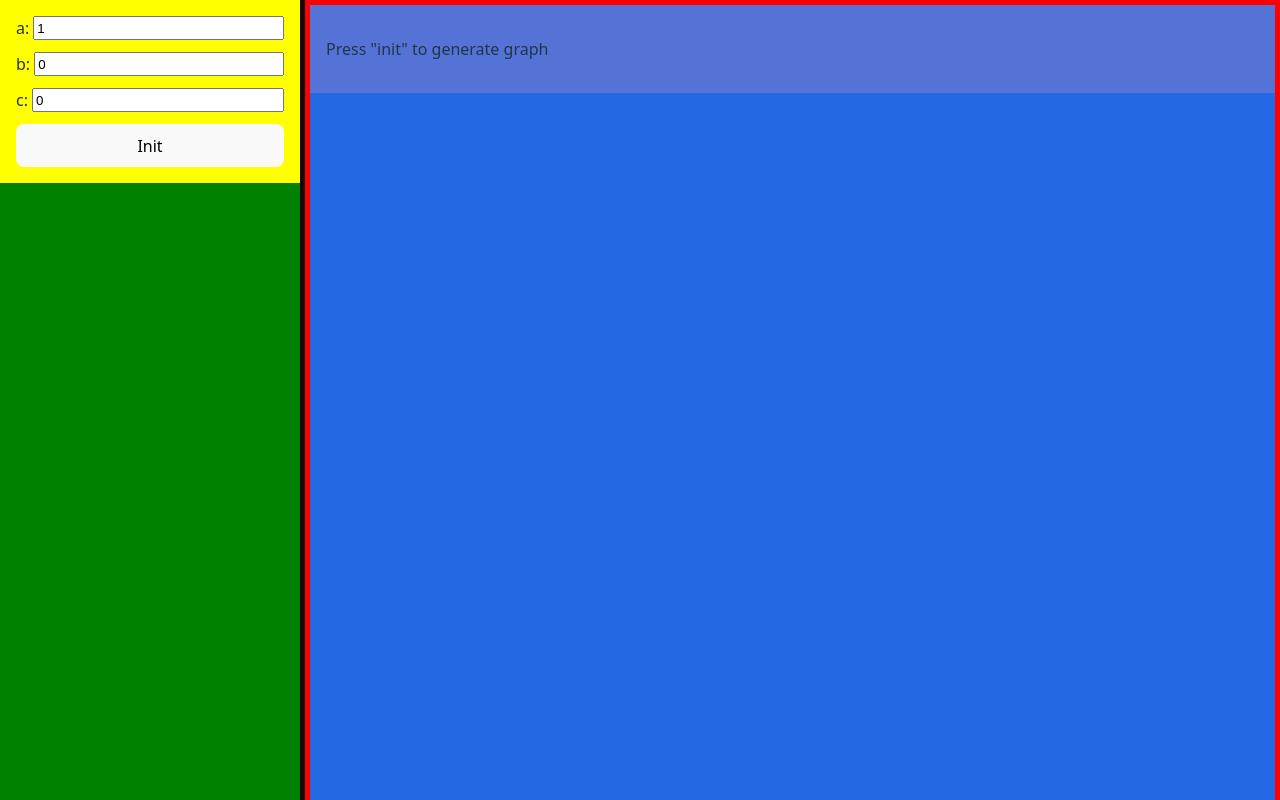
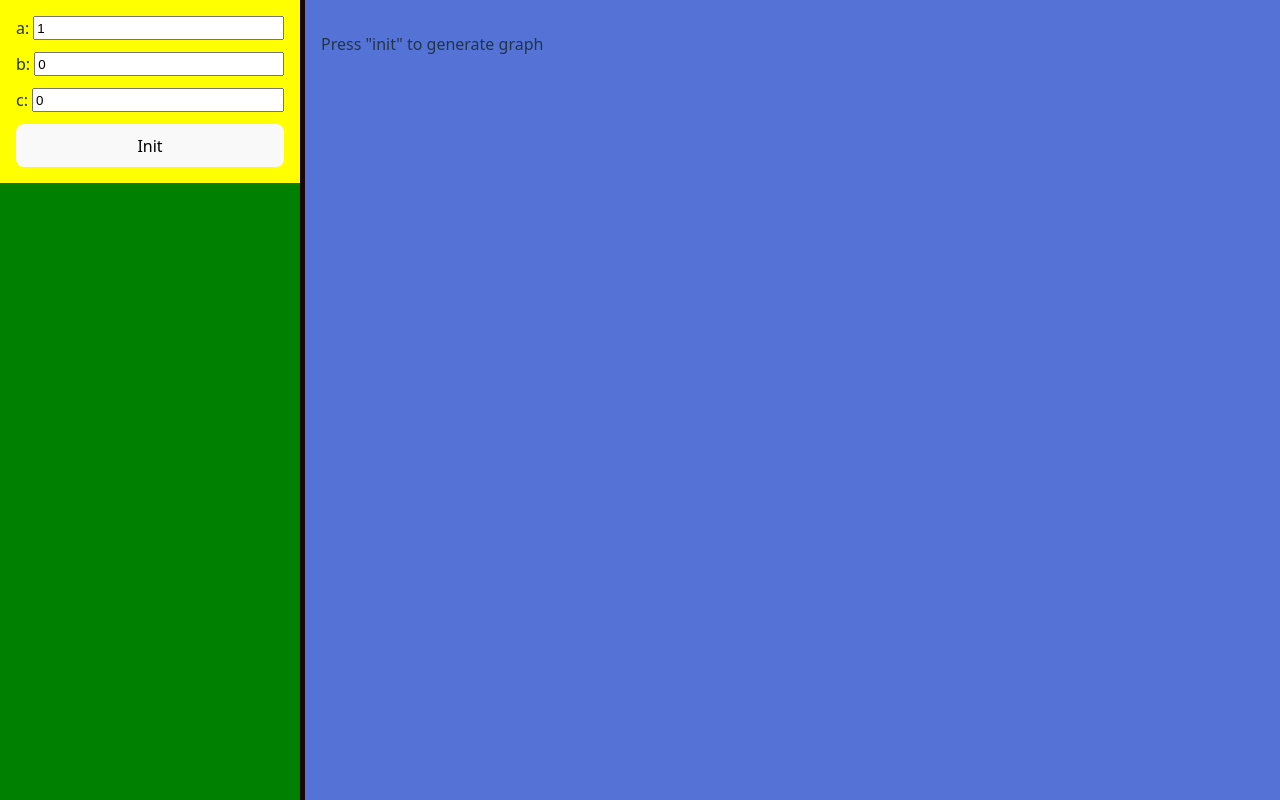
Before and after one commit to fontmaniac/finprojecto-spa, a React (Vite) app: page / in a window 1280 px wide. Built offline with nearby package versions, Linux system fonts and the light colour scheme.

Commit message:
.main -> .mainarea in Layout context; found and fixed missing height: 100%

```diff
--- a/src/App.jsx
+++ b/src/App.jsx
@@ -21,9 +21,9 @@ function App() {
       <Layout.Sidebar width="100%">
         <NavBar onInit={handleInit} />
       </Layout.Sidebar>
-      <Layout.Main>
+      <Layout.MainArea>
         <MainView a={params.a} b={params.b} c={params.c} trigger={refreshKey} />
-      </Layout.Main>
+      </Layout.MainArea>
     </ResizableSplitViewHorizontal>
   );
 }
--- a/src/components/Layout.jsx
+++ b/src/components/Layout.jsx
@@ -17,13 +17,13 @@ function Sidebar({ children, width = '450px' }) {
     );
 }
 
-function Main({ children }) {
+function MainArea({ children }) {
     return (
-        <div style={{ flex: 1 }}>
+        <div style={{ flex: 1, height: '100%' }}>
             {children}
         </div>
     );
 }
 
 Layout.Sidebar = Sidebar;
-Layout.Main = Main;
+Layout.MainArea = MainArea;
--- a/src/components/ResizableSplitViewHorizontal.jsx
+++ b/src/components/ResizableSplitViewHorizontal.jsx
@@ -31,7 +31,7 @@ export function ResizableSplitViewHorizontal({ children }) {
         };
     }, []);
 
-    const [sidebar, main] = React.Children.toArray(children);
+    const [sidebar, mainarea] = React.Children.toArray(children);
 
     return (
         <div className={styles.container}>
@@ -39,8 +39,8 @@ export function ResizableSplitViewHorizontal({ children }) {
                 {sidebar}
             </div>
             <div className={styles.divider} onMouseDown={handleMouseDown} />
-            <div className={styles.main}>
-                {main}
+            <div className={styles.mainarea}>
+                {mainarea}
             </div>
         </div>
     );
--- a/src/components/ResizableSplitViewHorizontal.module.css
+++ b/src/components/ResizableSplitViewHorizontal.module.css
@@ -1,8 +1,8 @@
 .container {
     display: flex;
     flex-direction: row;
-    height: 100vh;
-    width: 100vw;
+    height: 100%;
+    width: 100%;
     overflow: hidden;
 }
 
@@ -19,11 +19,10 @@
     background-color: #1b0404;
 }
 
-.main {
+.mainarea {
     flex: 1;
     height: 100%;
     background-color: #2568e3;
     /* light green */
     overflow: auto;
-    border: 5px solid red;
 }
--- a/src/index.css
+++ b/src/index.css
@@ -3,8 +3,8 @@ body,
 #root {
   margin: 0;
   padding: 0;
-  height: 100%;
-  width: 100%;
+  height: 100vh;
+  width: 100vw;
   overflow: hidden;    /* optional: prevents scrollbars */
 }
 
--- a/src/views/MainView.jsx
+++ b/src/views/MainView.jsx
@@ -63,7 +63,7 @@ export function MainView({ a, b, c, trigger }) {
         ];
 
         setSvgContent(
-            <svg preserveAspectRatio="none" width="100%" height="100%" viewBox={`0 0 ${width} ${height}`} overflow="hidden">
+            <svg width="100%" height="100%" viewBox={`0 0 ${width} ${height}`} overflow="hidden">
                 <polyline points={svgPoints} fill="none" stroke="blue" strokeWidth="2" />
                 {axisX}
                 {axisY}
```
